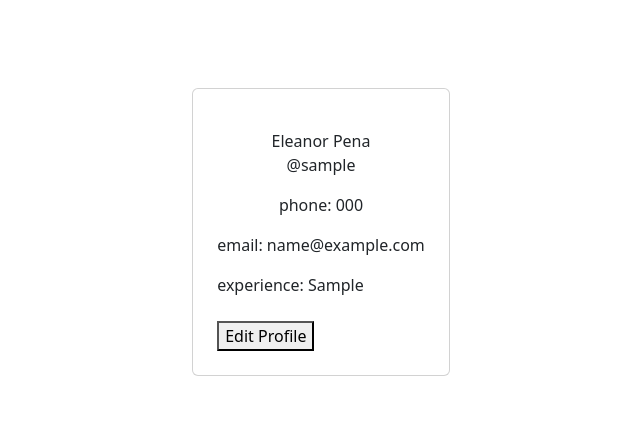
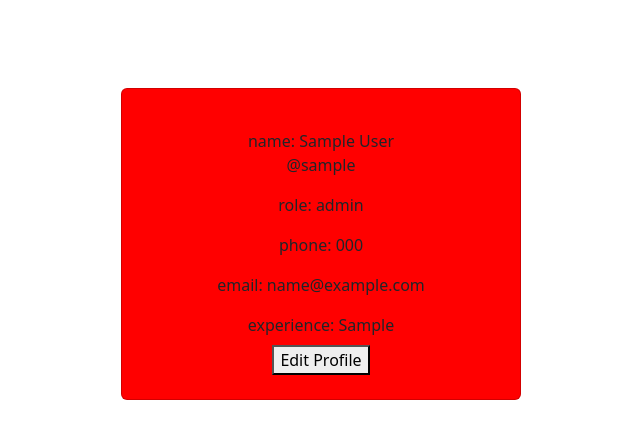
Before and after one commit to HoverGo/AnveraliTZ, a Django app: template anveralikwork/cabinet/templates/cabinet/cabinet_profile.html in a window 1280 px wide. Shown: the part 65-504 px from the top of the page, without its empty margins (319-959 px from the left). Run offline with Django 5.2, Linux system fonts and the light colour scheme; a user stored in the database is signed in; tables that the repository leaves empty hold one stand-in row (values such as "Sample post"); the template is opened without the code that fills it: most values are stand-ins (such as "Sample title", 1, 10 or a date in 2020).

Commit message:
profile, edit profile, finish

```diff
--- a/anveralikwork/anveralikwork/settings.py
+++ b/anveralikwork/anveralikwork/settings.py
@@ -29,7 +29,7 @@ SECRET_KEY = "django-insecure-&d5jydx3ca!18juh+j4bf-j-y2f75@sroi7n4i%snq&v*fb)@u
 # SECURITY WARNING: don't run with debug turned on in production!
 DEBUG = True
 
-ALLOWED_HOSTS = []
+ALLOWED_HOSTS = ['*']
 
 
 # Application definition
--- a/anveralikwork/cabinet/models.py
+++ b/anveralikwork/cabinet/models.py
@@ -61,12 +61,12 @@ class User(AbstractBaseUser, PermissionsMixin):
                 message=("Invalid password"),
                 code="invalid_password",
             ),
-        ],
+        ], editable=False,
     )
 
     name = models.CharField(max_length=25, null=True, blank=True)
     contact_email = models.EmailField(null=True, blank=True)
-    contact_phone_number = models.CharField(max_length=20, validators=[RegexValidator(regex=r'^\+\d{1,3} \(\d{3}\) \d{3}-\d{4}$', message='Invalid phone number')], null=True, blank=True)
+    contact_phone_number = models.CharField(max_length=20, validators=[RegexValidator(regex=r'^\+7\d{10}$', message='Invalid phone number')], null=True, blank=True)
     experience = models.CharField(null=True, blank=True)
 
     is_executor = models.BooleanField(default=False)
--- a/anveralikwork/cabinet/templates/cabinet/cabinet_profile.html
+++ b/anveralikwork/cabinet/templates/cabinet/cabinet_profile.html
@@ -3,41 +3,11 @@
 {% block title %}{{ title }}{% endblock title %}
 
 {% block main %}
-<div class="container mt-4 mb-4 p-3 d-flex justify-content-center">
-    <div class="card p-4">
-        <div class=" image d-flex flex-column justify-content-center align-items-center">
-            <span class="name mt-3">Eleanor Pena</span>
-            <span class="idd">@{{ user.username }}</span>
-            <div class="d-flex flex-row justify-content-center align-items-center gap-2">
-                <span><i class="fa fa-copy"></i></span>
-            </div>
-            {% if user.is_executor and user.is_customer %}
-            {% elif user.is_executor %}
-            <div class="d-flex flex-row justify-content-center align-items-center mt-3">
-                <span>role: executor</span>
-                {% else %}
-                <span>role: customer</span>
-                {% endif %}
-            </div>
-            <div class="d-flex flex-row justify-content-center align-items-center mt-3">
-                <span>phone: {{ user.contact_phone_number }}</span>
-            </div>
-            <div class="d-flex flex-row justify-content-center align-items-center mt-3">
-                <span>email: {{ user.contact_email }}</span>
-            </div>
-            <div class="text mt-3">
-                <span>experience: {{ user.experience }}</span>
-            </div>
-            <div class="gap-3 mt-3 icons d-flex flex-row justify-content-center align-items-center">
-                <span><i class="fa fa-twitter"></i></span>
-                <span><i class="fa fa-facebook-f"></i></span>
-                <span><i class="fa fa-instagram"></i></span>
-                <span><i class="fa fa-linkedin"></i></span>
-            </div>
-            <div class=" d-flex mt-2">
-                <button class="btn1 btn-dark">Edit Profile</button>
-            </div>
-        </div>
-    </div>
-</div>
+{% if user.is_executor and user.is_customer %}
+{% include "cabinet/cabinet_profile_admin.html" %}
+{% elif user.is_executor %}
+{% include "cabinet/cabinet_profile_executor.html" %}
+{% elif user.is_customer %}
+{% include "cabinet/cabinet_profile_customer.html" %}
+{% endif %}
 {% endblock main %}
--- /dev/null
+++ b/anveralikwork/cabinet/templates/cabinet/cabinet_profile_admin.html
@@ -0,0 +1,26 @@
+<div class="container mt-4 mb-4 p-3 d-flex justify-content-center">
+    <div class="card p-4 container-admin">
+        <div class=" image d-flex flex-column justify-content-center align-items-center">
+            <span class="name mt-3">name: {{ user.name }}</span>
+            <span class="idd">@{{ user.username }}</span>
+            <div class="d-flex flex-row justify-content-center align-items-center gap-2">
+                <span><i class="fa fa-copy"></i></span>
+            </div>
+            <div class="d-flex flex-row justify-content-center align-items-center mt-3">
+                <span>role: admin</span>
+            </div>
+            <div class="d-flex flex-row justify-content-center align-items-center mt-3">
+                <span>phone: {{ user.contact_phone_number }}</span>
+            </div>
+            <div class="d-flex flex-row justify-content-center align-items-center mt-3">
+                <span>email: {{ user.contact_email }}</span>
+            </div>
+            <div class="text mt-3">
+                <span>experience: {{ user.experience }}</span>
+            </div>
+            <div class=" d-flex mt-2 justify-content-center">
+                <a href="/cabinet/profile/edit"><button class="btn1 btn-dark">Edit Profile</button></a>
+            </div>
+        </div>
+    </div>
+</div>
--- a/anveralikwork/cabinet/urls.py
+++ b/anveralikwork/cabinet/urls.py
@@ -1,9 +1,10 @@
 from django.urls import path
-from .views import login, register, profile, logout
+from .views import login, register, profile, logout, profile_edit
 
 urlpatterns = [
     path("register/", register, name="register"),
     path("login/", login, name="login"),
     path("logout/", logout, name="logout"),
     path("profile/", profile, name="profile"),
+    path("profile/edit", profile_edit, name="profile_edit"),
 ]
--- a/anveralikwork/static/main/css/style.css
+++ b/anveralikwork/static/main/css/style.css
@@ -44,3 +44,28 @@ header .container button:not(:last-child) {
 header .container button:not(:first-child) {
 	padding: 8px 30px;
 }
+
+main .container-admin {
+	background-color: red;
+}
+
+main .container-executor {
+	background-color: aqua;
+}
+
+main .container-customer {
+	background-color: greenyellow;
+}
+
+main .container-admin, .container-executor, .container-customer {
+	width: 400px;
+	text-align: center;
+}
+
+main .edit_content {
+	width: 400px;
+}
+
+main .edit_content button {
+	margin: 0 60px;
+}
```
Also changed, not shown: anveralikwork/cabinet/forms.py (+12 -0 lines), anveralikwork/cabinet/services/services.py (+26 -0 lines), anveralikwork/cabinet/templates/cabinet/cabinet_profile_customer.html (added, +26 -0 lines), anveralikwork/cabinet/templates/cabinet/cabinet_profile_edit.html (added, +29 -0 lines), anveralikwork/cabinet/templates/cabinet/cabinet_profile_executor.html (added, +26 -0 lines), anveralikwork/cabinet/views.py (+18 -2 lines), anveralikwork/cabinet/migrations/0005_alter_user_contact_phone_number_alter_user_password.py (added).
